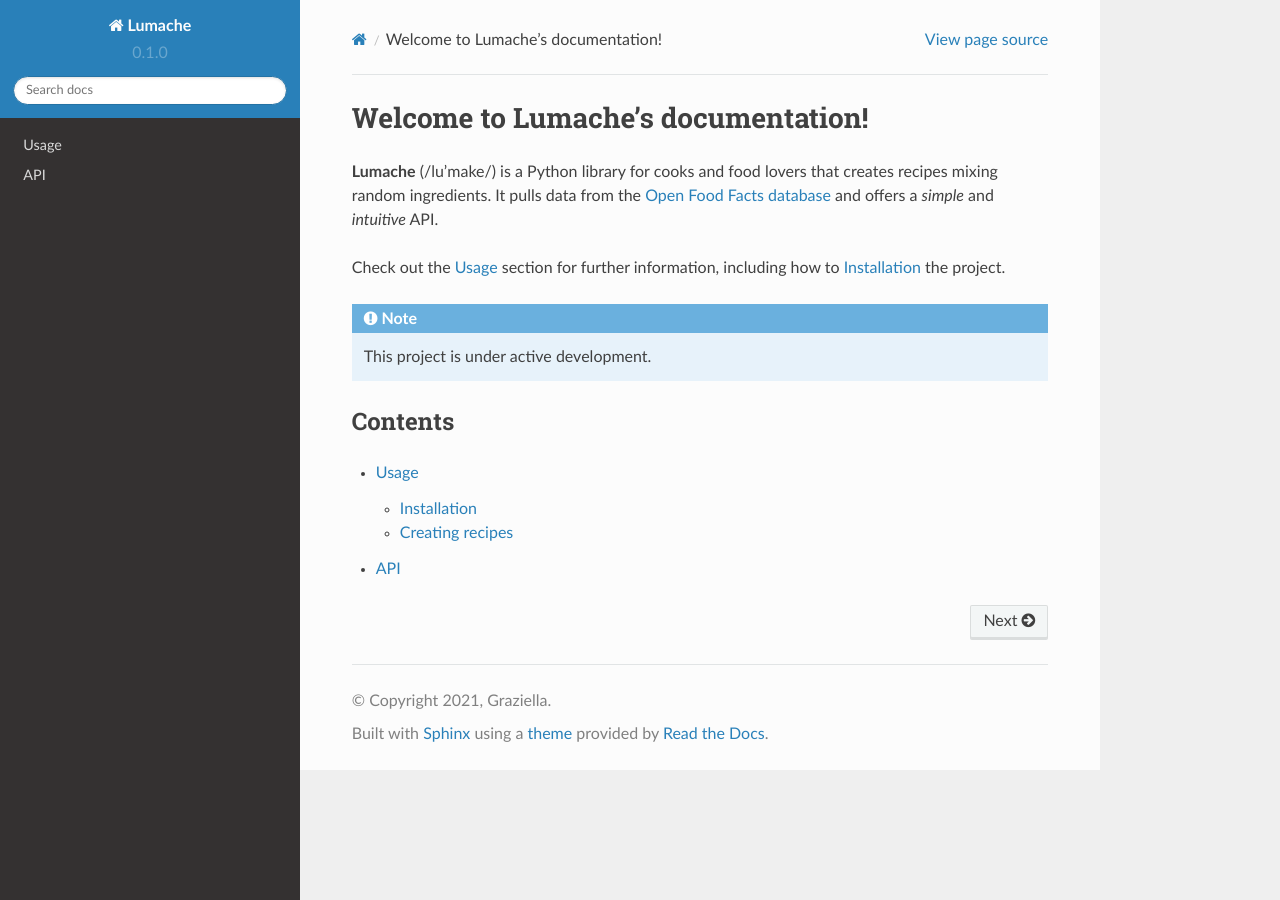
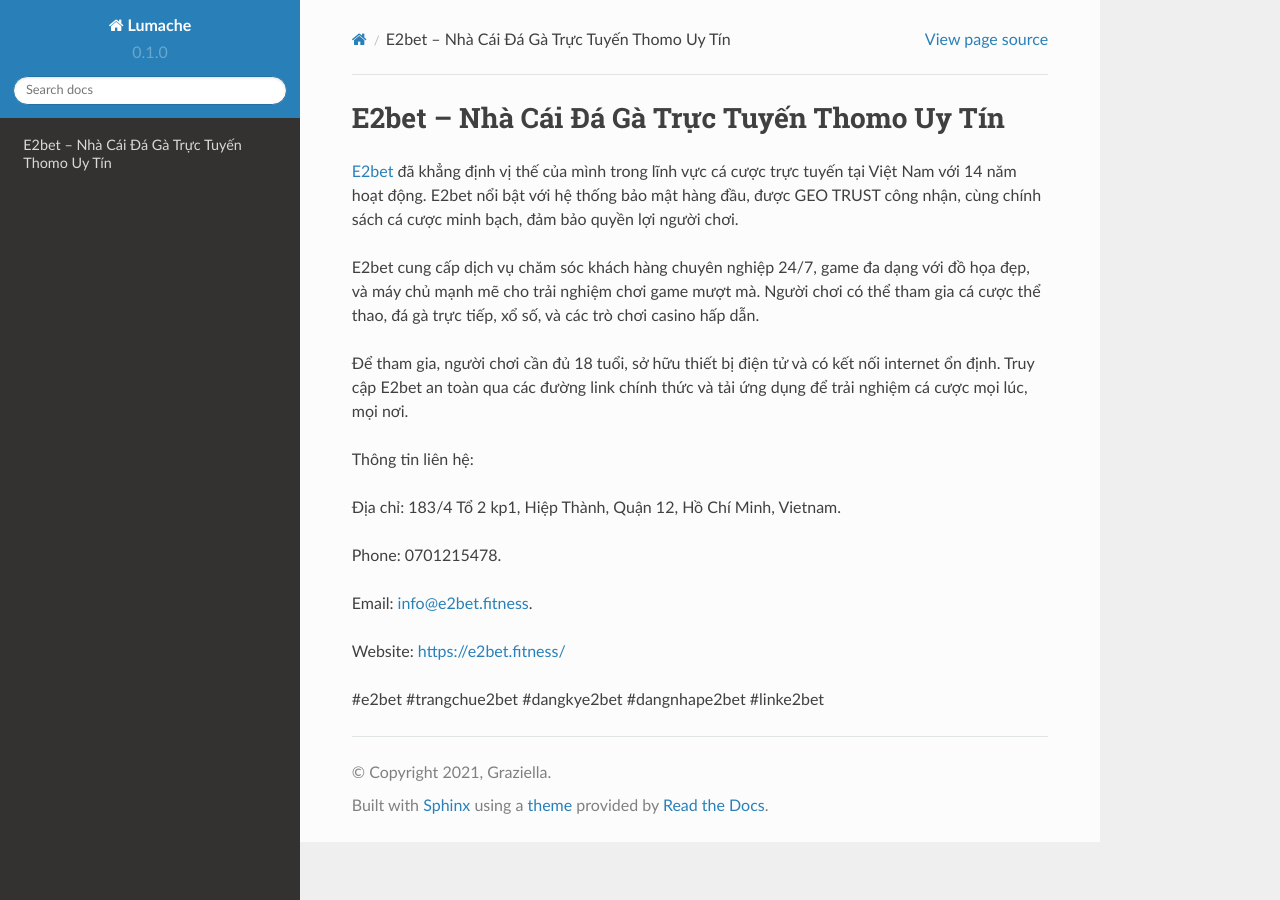
Before and after one commit to JonsCalicut123/e2betfitness, a Sphinx documentation site: the page built from docs/source/index.rst, in a window 1280 px wide. Built offline with Sphinx 7.4.7 and the Read the Docs theme 2.0.0, drawn with Linux system fonts in a browser that asks for light colours.

Commit message:
Update index.rst

```diff
--- a/docs/source/index.rst
+++ b/docs/source/index.rst
@@ -1,22 +1,20 @@
-Welcome to Lumache's documentation!
+E2bet – Nhà Cái Đá Gà Trực Tuyến Thomo Uy Tín
 ===================================
 
-**Lumache** (/lu'make/) is a Python library for cooks and food lovers
-that creates recipes mixing random ingredients.
-It pulls data from the `Open Food Facts database <https://world.openfoodfacts.org/>`_
-and offers a *simple* and *intuitive* API.
+`E2bet <https://e2bet.fitness/>`_ đã khẳng định vị thế của mình trong lĩnh vực cá cược trực tuyến tại Việt Nam với 14 năm hoạt động. E2bet nổi bật với hệ thống bảo mật hàng đầu, được GEO TRUST công nhận, cùng chính sách cá cược minh bạch, đảm bảo quyền lợi người chơi.
 
-Check out the :doc:`usage` section for further information, including
-how to :ref:`installation` the project.
+E2bet cung cấp dịch vụ chăm sóc khách hàng chuyên nghiệp 24/7, game đa dạng với đồ họa đẹp, và máy chủ mạnh mẽ cho trải nghiệm chơi game mượt mà. Người chơi có thể tham gia cá cược thể thao, đá gà trực tiếp, xổ số, và các trò chơi casino hấp dẫn.
 
-.. note::
+Để tham gia, người chơi cần đủ 18 tuổi, sở hữu thiết bị điện tử và có kết nối internet ổn định. Truy cập E2bet an toàn qua các đường link chính thức và tải ứng dụng để trải nghiệm cá cược mọi lúc, mọi nơi.
 
-   This project is under active development.
+Thông tin liên hệ:
 
-Contents
---------
+Địa chỉ: 183/4 Tổ 2 kp1, Hiệp Thành, Quận 12, Hồ Chí Minh, Vietnam.
 
-.. toctree::
+Phone: 0701215478.
 
-   usage
-   api
+Email: info@e2bet.fitness.
+
+Website: https://e2bet.fitness/
+
+#e2bet #trangchue2bet #dangkye2bet #dangnhape2bet #linke2bet
```
